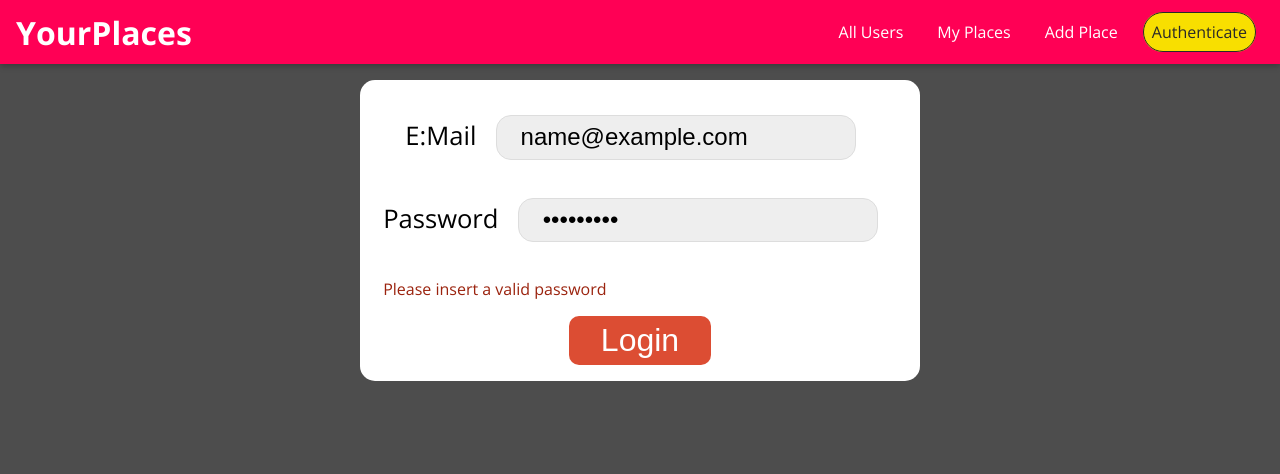
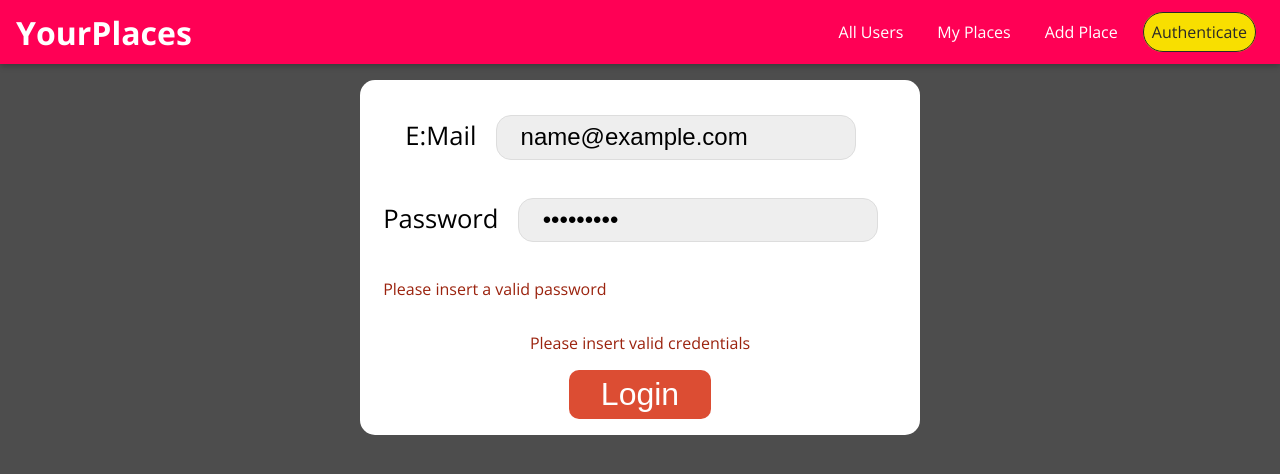
Before and after one commit to Pawliszakk/Places-Application, a Next.js app: page /auth in a window 1280 px wide. Both pictures are taken after typing "name@example.com", "Sample123" into the empty fields and a click on the button "Login". Shown: the top 474 px of the page. Built offline with nearby package versions, Linux system fonts and the light colour scheme.

Commit message:
added isformvalid

```diff
--- a/components/users/Auth/Auth.jsx
+++ b/components/users/Auth/Auth.jsx
@@ -7,6 +7,7 @@ const Auth = () => {
 
 	const [isEmailValid, setIsEmailValid] = useState(true);
 	const [isPasswordValid, setIsPasswordValid] = useState(true);
+	const isFormValid = isEmailValid && isPasswordValid;
 
 	const submitHandler = (e) => {
 		e.preventDefault();
@@ -51,7 +52,7 @@ const Auth = () => {
 				/>
 				{!isPasswordValid && <p>Please insert a valid password</p>}
 			</div>
-
+			{!isFormValid && <p>Please insert valid credentials</p>}
 			<button type="submit">Login</button>
 		</form>
 	);
```
